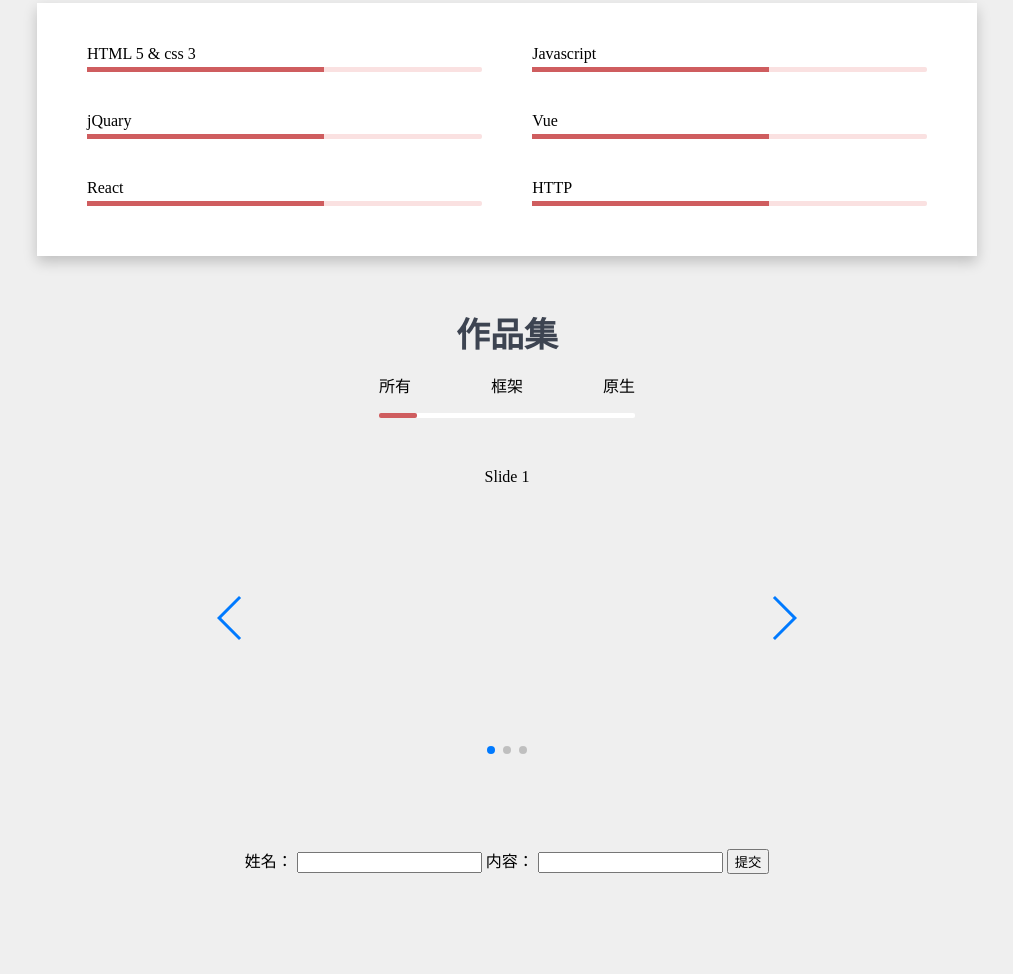
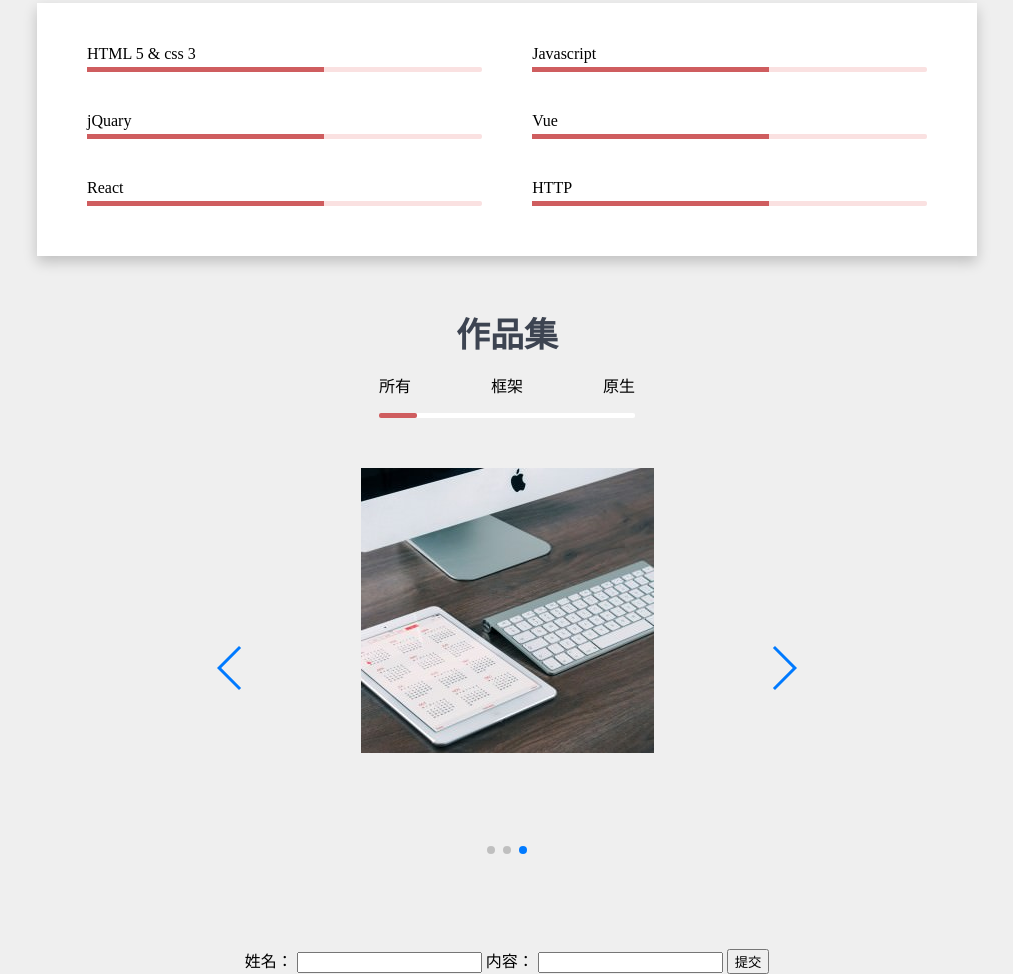
Before and after one commit to zyfneverforget/resume, a plain HTML site: page index.html in a window 1280 px wide. Shown: the part 1138-2112 px from the top of the page, without its empty margins (133-1146 px from the left). Before the commit the page ends 2012 px from the top, so only its background shows below. Drawn offline with nearby package versions, Linux system fonts and the light colour scheme; a script that the page names is missing.

Commit message:
轮播加入auto-play

```diff
--- a/index.html
+++ b/index.html
@@ -161,9 +161,9 @@
 		</nav>
 		<div class="swiper-container">
 			<div class="swiper-wrapper">
-				<div class="swiper-slide">Slide 1</div>
-				<div class="swiper-slide">Slide 2</div>
-				<div class="swiper-slide">Slide 3</div>
+				<div class="swiper-slide"><img src="./images/1.jpg" alt=""></div>
+				<div class="swiper-slide"><img src="./images/2.jpg" alt=""></div>
+				<div class="swiper-slide"><img src="./images/3.jpg" alt=""></div>
 			</div>
 			<div class="swiper-pagination"></div>
 			<div class="swiper-button-prev"></div>
--- a/js/init-slider.js
+++ b/js/init-slider.js
@@ -2,7 +2,10 @@
 	let view = document.querySelector('.swiper-container')
 	let mySwiper = new Swiper (view, {
 		// Optional parameters
-
+		autoplay: {
+			delay: 2000,
+		},
+    spaceBetween: 600,
 		loop: true,
 
 		// If we need pagination
@@ -21,4 +24,5 @@
 			el: '.swiper-scrollbar',
 		},
 	})
+
 }.call()
--- a/js/message.js
+++ b/js/message.js
@@ -67,7 +67,6 @@ let controller = {
 		let name = this.myMessage.querySelector('input[name=name]').value
 		this.model.load(content,name)
 		.then((object)=> {
-			console.log(object)
 			let li = document.createElement('li')
 			li.innerText = name+':'+content
 			this.messageList.appendChild(li)
--- a/main.css
+++ b/main.css
@@ -83,12 +83,9 @@ section .progress .progress-bar{ background: #cf5d5f; width: 60%; height: 100%;
     width: 15%; margin-left: 110px; }
 .portfolio .bar.state-3 .bar-inner{ background: #cf5d5f; height: 100%; border-radius: 2px;
     width: 15%; margin-left: 222px; }
-.portfolio .works{ position: relative; height: 597px; }
-.portfolio .works .big,
-.portfolio .works .small{ position: absolute; }
-.swiper-container {
+.portfolio .swiper-container {
     width: 600px;
-    height: 300px;
+    height: 400px;
 }
 #comment{
     max-width: 940px; margin-left: auto; margin-right: auto;
```
